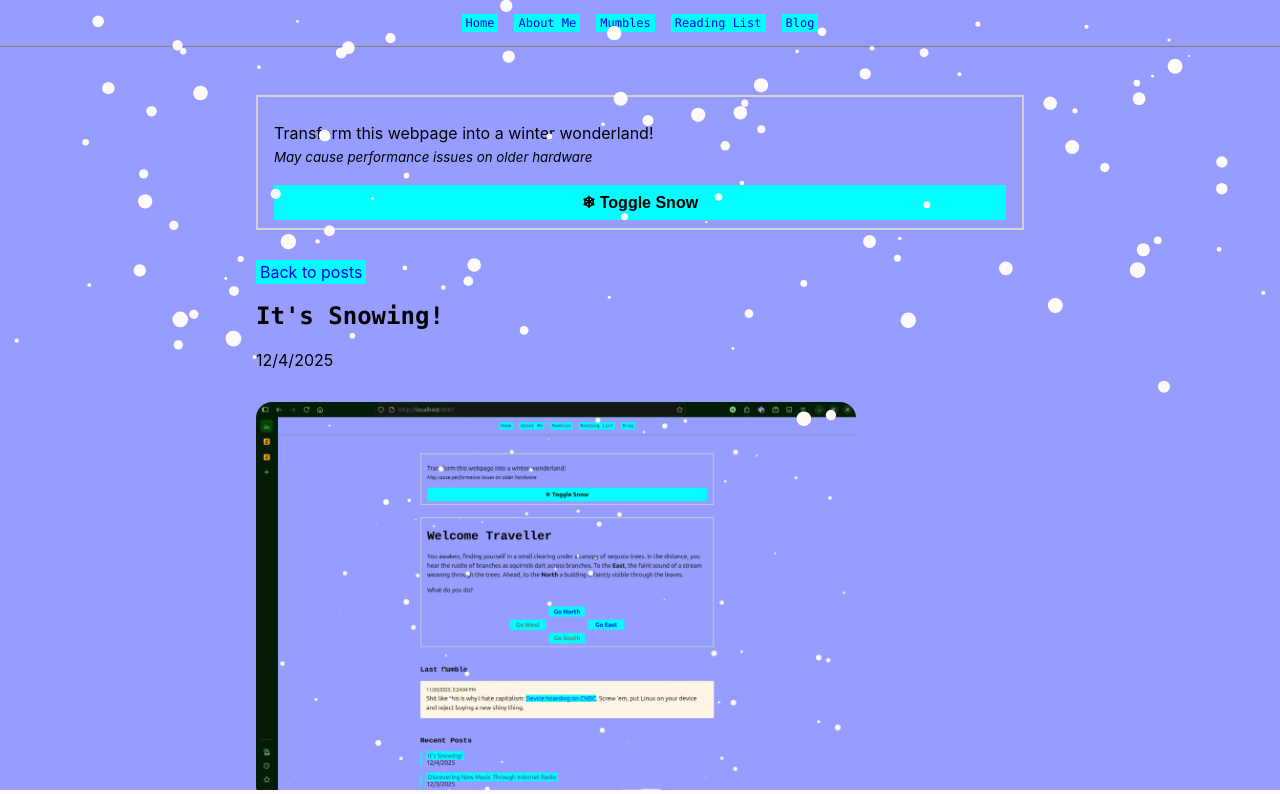
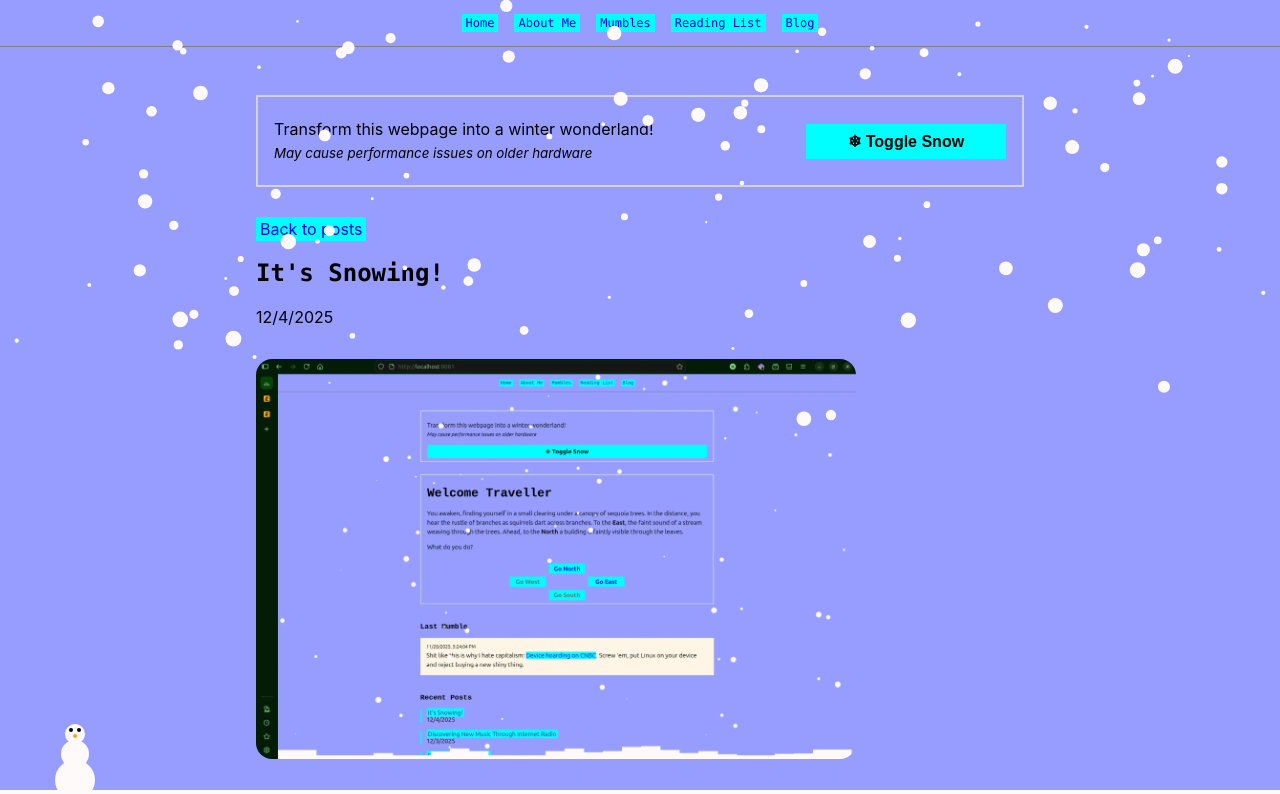
Before and after one commit to devalexwhite/alexblog2025, an Eleventy site: page posts/1ss/1-script-snow.md in a window 1280 px wide. Both pictures are taken after a click on the button "❄ Toggle Snow". Shown: the top 794 px of the page. Built offline with nearby package versions, Linux system fonts and the light colour scheme; Eleventy itself is replaced by a stand-in of ours; files that its build step writes are made by us from their sources.

Commit message:
Publishing

```diff
--- a/bundle.css
+++ b/bundle.css
@@ -207,8 +207,12 @@ article.adventure {
 	max-width: 800px;
 	margin: 2rem auto;
 	border: 2px solid lightgray;
-	padding: 0.5rem 1rem;
+	padding: 0.25rem 1rem;
 	box-sizing: border-box;
+	display: flex;
+	flex-direction: row;
+	justify-content: space-between;
+	align-items: center;
 
 	small {
 		display: block;
@@ -217,7 +221,7 @@ article.adventure {
 	}
 
 	button {
-		width: 100%;
+		width: 200px;
 		padding: 0.5rem;
 		background-color: aqua;
 		text-align: center;
--- a/posts/1ss/1-script-snow.md
+++ b/posts/1ss/1-script-snow.md
@@ -13,4 +13,4 @@ Snow is opt-in so as not to cause performance issues on older hardware.
 
 Want to add snow to your own site? Just drop in the script from [my Github repo](https://github.com/devalexwhite/alexblog2025) for this blog. It's under `scripts/snow.js`. You'll also need to add a `<button id="toggle-snow">❄ Toggle Snow</button>` button somewhere in your layout to start the snow.
 
-The snow script uses a single Javascript file with a custom (very very barebones) particle effect. Each flake is given a downward velocity and can "drift" (randomly go left or right). The screen is bucketed to create "snow banks" so that snow can accumulate on the bottom of the display. The script will automatically create and remove the an HTML Canvas element that covers the full display (with pointer events passing through).
+The snow script uses a single Javascript file with a custom (very very barebones) particle effect. Each flake is given a downward velocity and can "drift" (randomly go left or right). The screen is bucketed to create "snow banks" so that snow can accumulate on the bottom of the display. The script will automatically create and remove an HTML Canvas element that covers the full display (with pointer events passing through).
--- a/scripts/snow.js
+++ b/scripts/snow.js
@@ -7,7 +7,7 @@
 	const TICK_RATE = 10;
 	const DRIFT = 1;
 	const SNOWBANK_WIDTH = 50;
-	const SNOWBANK_MAX_HEIGHT = 30;
+	const SNOWBANK_MAX_HEIGHT = 50;
 	const SNOW_COLOR = "#fffafa";
 	const BACKGROUND_COLOR = "#969dff";
 
@@ -63,7 +63,7 @@
 
 			if (particles[i].y > canvas_element.height + particles[i].size) {
 				const x = Math.ceil(particles[i].x / SNOWBANK_WIDTH);
-				const size = Math.ceil(particles[i].size);
+				const size = Math.ceil(particles[i].size / 2);
 				snow_banks[x] = snow_banks[x] ? Math.min(snow_banks[x] + size, SNOWBANK_MAX_HEIGHT) : size;
 				particles.splice(i, 1);
 			}
@@ -80,14 +80,47 @@
 
 			context.beginPath();
 			context.moveTo(0, canvas_element.height - 10);
-			for (var si = 0; si <= canvas_element.width / SNOWBANK_WIDTH; si++) {
+			for (var si = 0; si <= Math.ceil(canvas_element.width / SNOWBANK_WIDTH); si++) {
 			 	context.lineTo(si * SNOWBANK_WIDTH + 1, canvas_element.height - 10 - (snow_banks[si] ?? 0));
-			 	context.lineTo(si * SNOWBANK_WIDTH + SNOWBANK_WIDTH, canvas_element.height - 10 - (snow_banks[si] ?? 0));
+			 	context.lineTo(si * SNOWBANK_WIDTH + (SNOWBANK_WIDTH/2), canvas_element.height - 10 - (snow_banks[si] ?? 0));
 			}
 			context.lineTo(canvas_element.width, canvas_element.height);
 			context.lineTo(0, canvas_element.height);
 			context.fill();
 		}
+
+		draw_snowman(context, SNOWBANK_WIDTH + (SNOWBANK_WIDTH / 2), canvas_element.height - (snow_banks[1] ?? 0));
+	}
+
+	const draw_snowman = (context, x, y) => {
+		context.fillStyle = SNOW_COLOR;
+		context.beginPath();
+		context.arc(x, y - 20, 20, 0, 2 * Math.PI, false);
+		context.fill();
+
+		context.beginPath();
+		context.arc(x, y - 46, 14, 0, 2 * Math.PI, false);
+		context.fill();
+
+		context.beginPath();
+		context.arc(x, y - 66, 10, 0, 2 * Math.PI, false);
+		context.fill()
+
+
+		context.fillStyle = 'black';
+		context.beginPath();
+		context.arc(x - 4, y - 70, 2, 0, 2 * Math.PI, false);
+		context.fill();
+
+		context.beginPath();
+		context.arc(x + 4, y - 70, 2, 0, 2 * Math.PI, false);
+		context.fill();
+
+		context.fillStyle = 'orange';
+		context.beginPath();
+		context.arc(x, y - 64, 2, 0, 2 * Math.PI, false);
+		context.fill();
+
 	}
 
 	let loop_interval;
```
